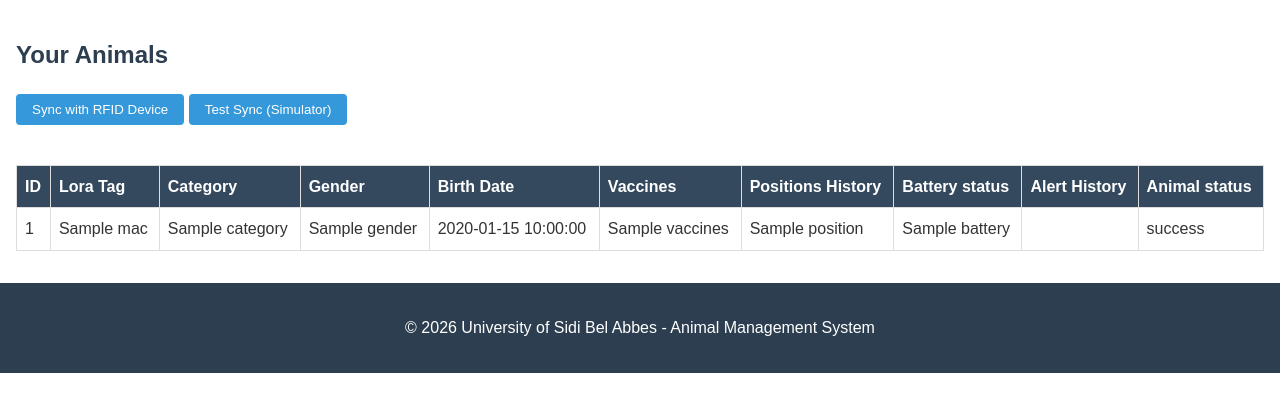
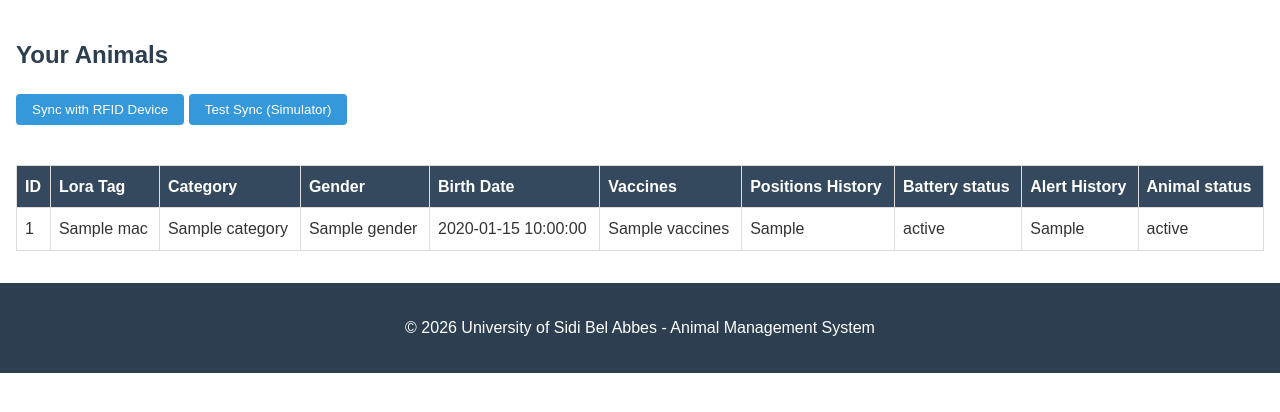
Before and after one commit to animalmanagementbouclelora2526/animal_management, a Flask app: template templates/eleveur/dashboard.html in a window 1280 px wide. Shown: the part 168-580 px from the top of the page. Run offline with Flask 3, Linux system fonts and the light colour scheme; the template is opened without the code that fills it: most values are stand-ins (such as "Sample title", 1, 10 or a date in 2020); parts of the project's set-up code (start-up, migrations or seed data) failed here and were passed over.

Commit message:
Update dashboard.html

```diff
--- a/templates/eleveur/dashboard.html
+++ b/templates/eleveur/dashboard.html
@@ -34,10 +34,10 @@
                         <td>{{ animal.Gender }}</td>
                         <td>{{ animal.Birth_date }}</td>
                         <td>{{ animal.Vaccines }}</td>
-                        <td>{{ animal.position }}</td>
-                        <td>{{ animal.battery }}</td>
-                        <td>{{ animal.alert }}</td>
-                        <td>{{ animal.status }}</td>
+                        <td>{{ animal['Positions_Hist LAT|LOG'] }}</td>
+                        <td>{{ animal['Battery_status'] }}</td>
+                        <td>{{ animal['Aler_Hist'] }}</td>
+                        <td>{{ animal['Animal_status'] }}</td>
                     </tr>
                     {% else %}
                     <tr>
```
